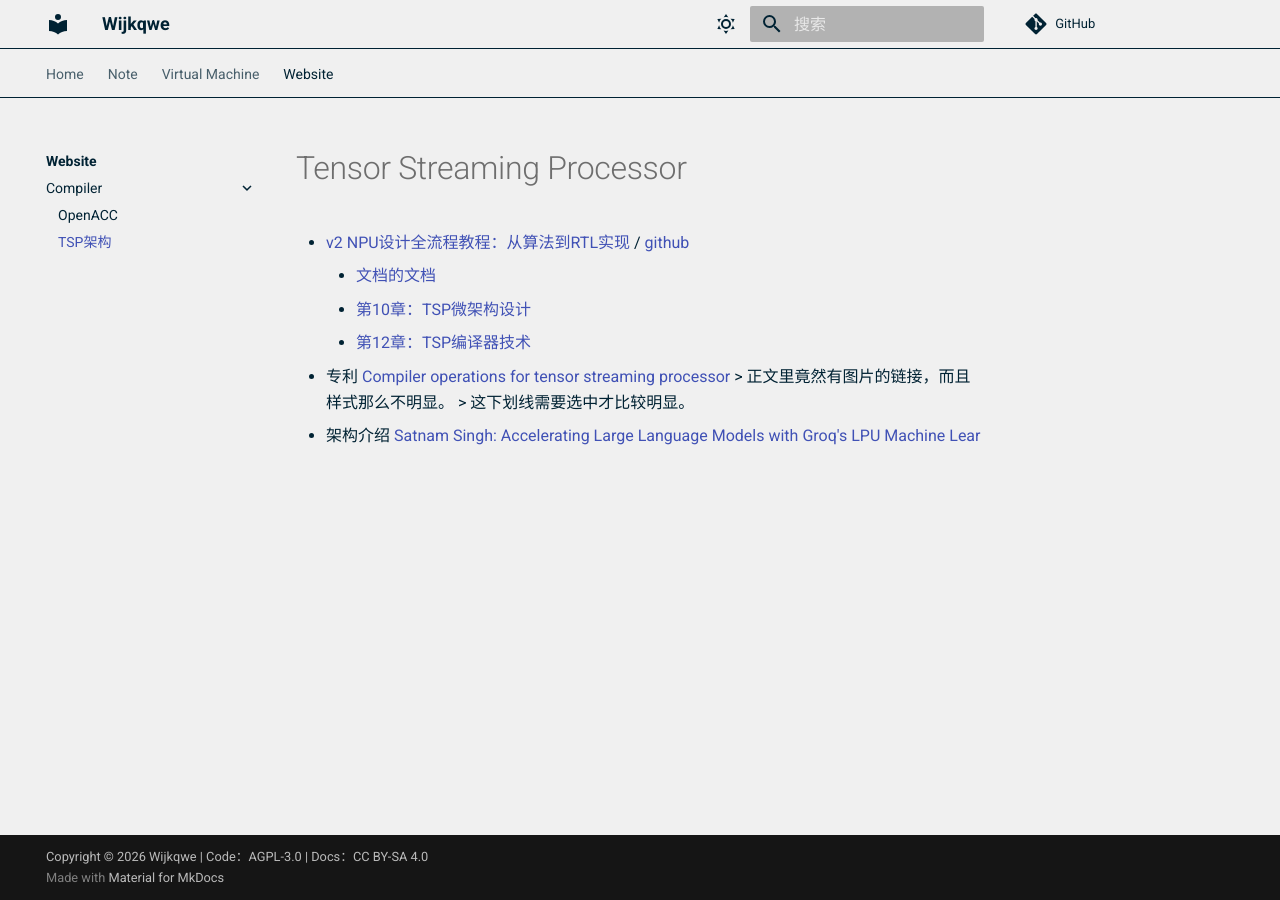
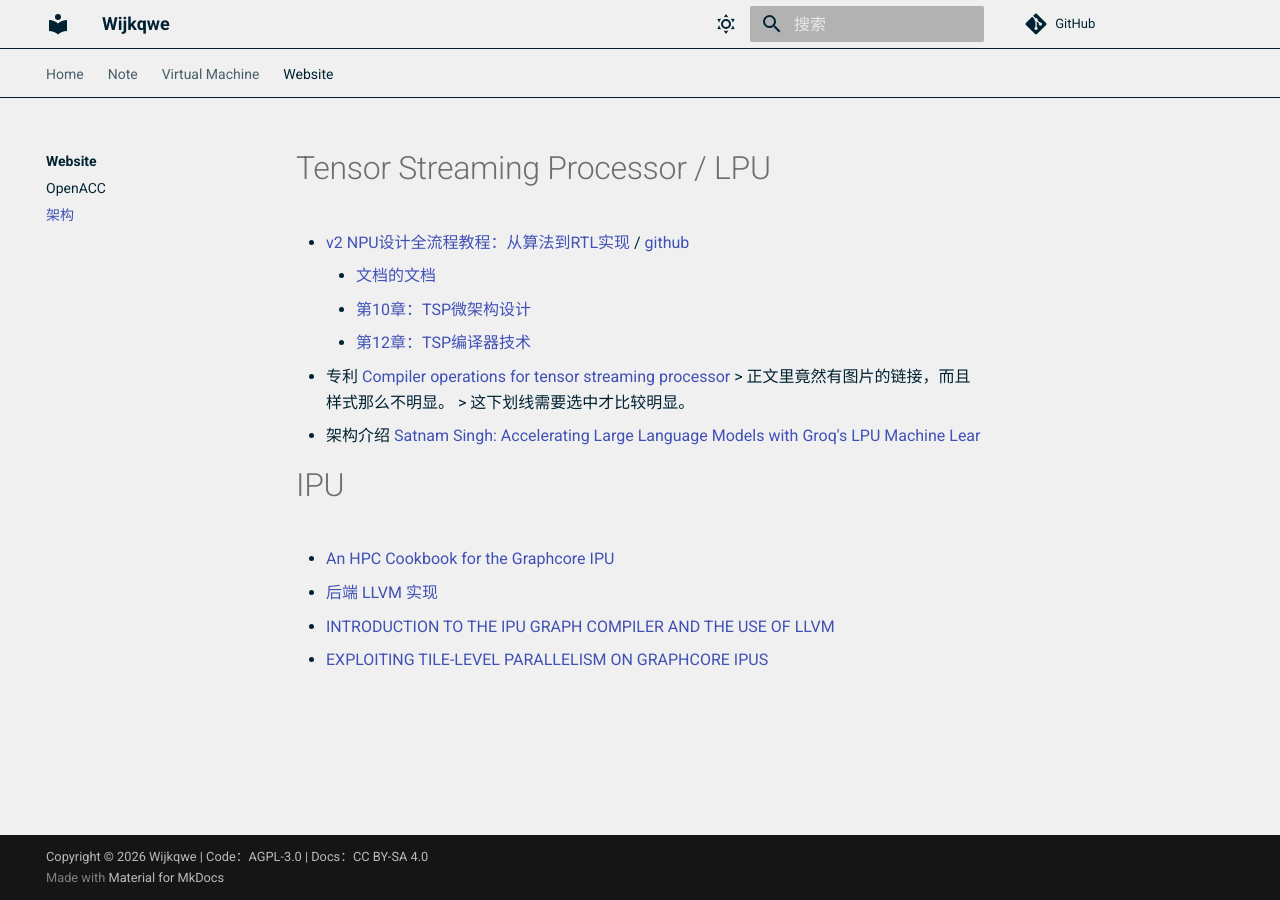
Before and after one commit to Wijkqwe/Wijkqwe.github.io, an MkDocs documentation site: the page built from docs/website/untitled.md, in a window 1280 px wide. Built offline with MkDocs 1.6.1 and Material for MkDocs 9.7.7, drawn with Linux system fonts in a browser that asks for light colours; comment, search, counter and statistics services are not loaded.

Commit message:
[website] 新增 IPU 相关网站

```diff
--- a/docs/website/compiler/TSP.md
+++ b/docs/website/untitled.md
@@ -1,4 +1,4 @@
-# Tensor Streaming Processor
+# Tensor Streaming Processor / LPU
 
 - [v2 NPU设计全流程教程：从算法到RTL实现](https://zsc.github.io/v2_npu_tutorial/) / [github](https://github.com/zsc/v2_npu_tutorial)
     - [文档的文档](https://deepwiki.com/zsc/v2_npu_tutorial/4-dataflow-architecture-(groq-tsp-case-study))
@@ -8,3 +8,10 @@
     > 正文里竟然有图片的链接，而且样式那么不明显。
     > 这下划线需要选中才比较明显。
 - 架构介绍 [Satnam Singh: Accelerating Large Language Models with Groq's LPU Machine Lear](https://www.youtube.com/watch?v=_VrAhB4mCfM)
+
+# IPU
+
+- [An HPC Cookbook for the Graphcore IPU](https://github.com/UoB-HPC/ipu-hpc-cookbook)
+- [后端 LLVM 实现](https://github.com/graphcore/llvm-project-fork)
+- [INTRODUCTION TO THE IPU GRAPH COMPILER AND THE USE OF LLVM](https://llvm.org/devmtg/2022-05/slides/2022EuroLLVM-Introduction-to-the-IPUGraphCompiler-and-the-use-of-LLVM.pdf#1#1)
+- [EXP‍LO‍ITING‍ TILE-LEVEL P‍A‌R‌‍A‍LLELISM ON G‍R‌‍A‍P‌‍HCOR‌E IPUS](https://www.graphcore.ai/posts/exploiting-tile-level-parallelism-on-graphcore-ipus)
--- a/mkdocs.yml
+++ b/mkdocs.yml
@@ -82,6 +82,5 @@
       - Arch in Virtual: virtual_machine/Arch_VirtualBox/main.md
   - Website:
     - website/index.md
-    - Compiler:
-      - OpenACC: website/compiler/OpenACC.md
-      - TSP架构: website/compiler/TSP.md
+    - OpenACC: website/OpenACC.md
+    - 架构: website/untitled.md
```
Also changed, not shown: docs/website/OpenACC.md (renamed from docs/website/compiler/OpenACC.md).
